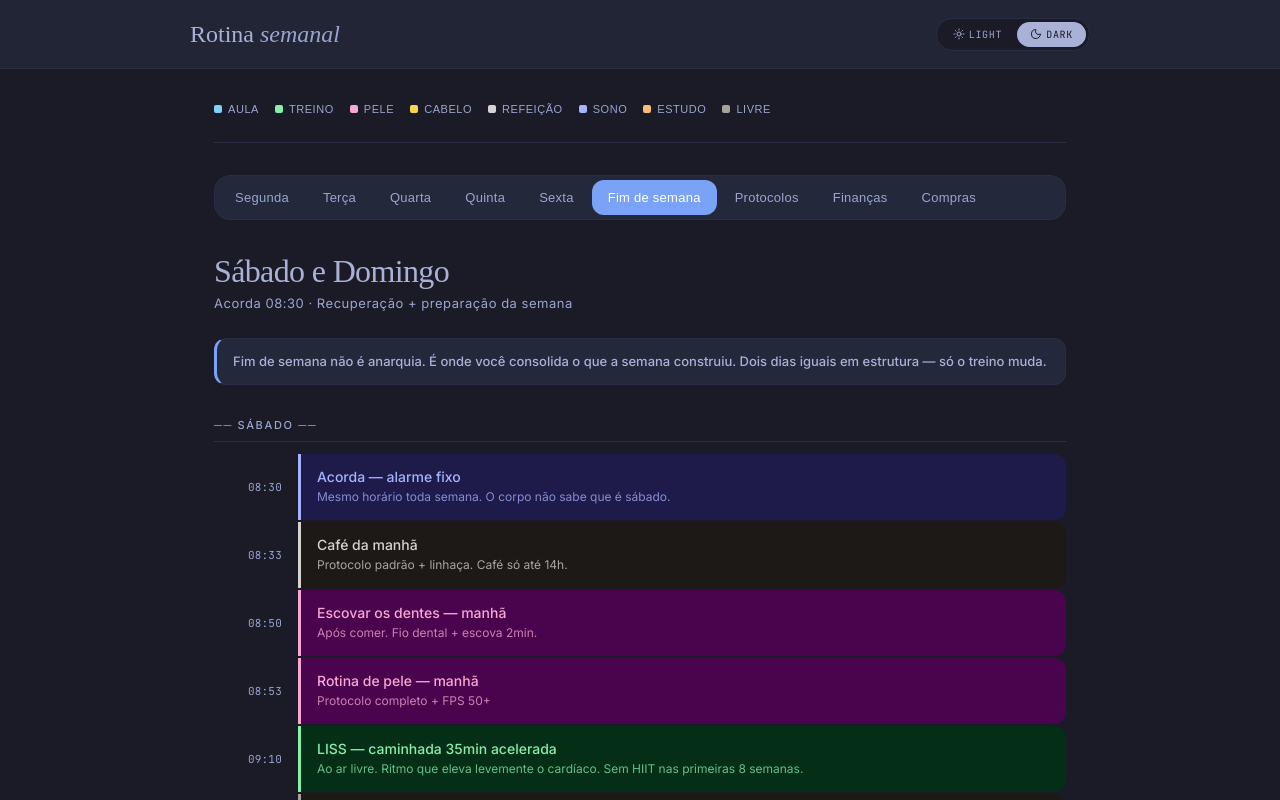
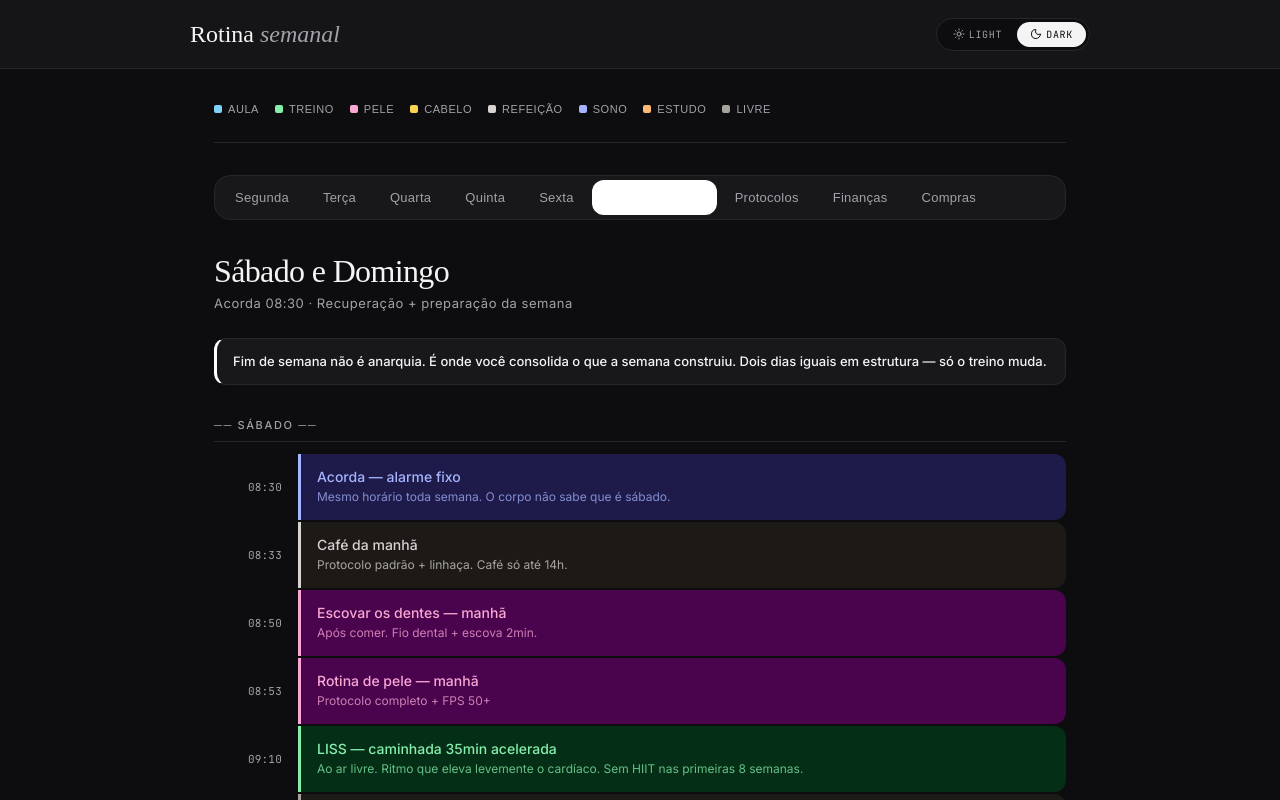
Before and after one commit to takaokensei/Nichijou, a React (Vite) app: page / in a window 1280 px wide. Shown: the top 800 px of the page. Built offline with nearby package versions, Linux system fonts and the light colour scheme.

Commit message:
style: switch theme from Tokyo Night to Deep Void (#0d0d0f)

```diff
--- a/src/index.css
+++ b/src/index.css
@@ -33,13 +33,13 @@
   }
 
   .dark {
-    --bg: #1a1b26;
-    --surface: #24283b;
-    --text: #a9b1d6;
-    --text-secondary: #9aa5ce;
-    --accent: #7aa2f7;
-    --accent-muted: #bb9af7;
-    --border: #292e42;
+    --bg: #0d0d0f;
+    --surface: #18181b;
+    --text: #f4f4f5;
+    --text-secondary: #a1a1aa;
+    --accent: #ffffff;
+    --accent-muted: #71717a;
+    --border: #27272a;
 
     --c-aula: #7DD3FC;
     --c-aula-bg: #082F49;
```
